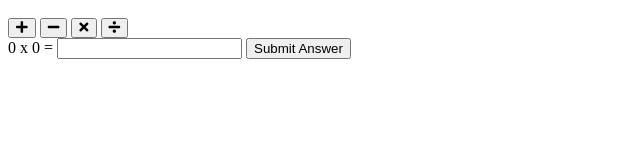
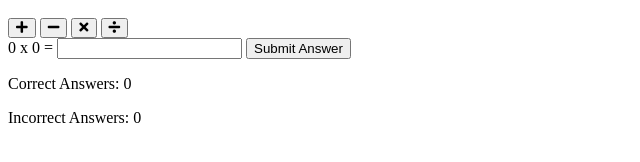
Before and after one commit to krishna0890227/Basic_Programming_Quiz, a plain HTML site: page index.html in a window 1280 px wide. Shown: the part 48-210 px from the top of the page, without its empty margins (0-640 px from the left). Drawn offline with Linux system fonts and the light colour scheme.

Commit message:
Javascript updated

```diff
--- a/index.html
+++ b/index.html
@@ -13,7 +13,6 @@
             <title>Basic Programming Quiz</title>
         </head>
         <main>
-
                 <h1 class="heading">
                     <img class="logo" src="assets/images/logo.png" alt="logo">Love Maths</h1>
                 <div class="game-area">
@@ -40,9 +39,15 @@
                         <input id="answer-box" type="number">
                         <button data-type="submit" class="btn btn--gray">Submit Answer</button>
                     </div>
+
+
+
+                </div>
+                <div class="score-area">
+                    <p class="scores">Correct Answers: <span id="correct">0</span></p>
+                    <p class="scores"> Incorrect Answers: <span id="incorrect">0</span></p>
+                </div>
+                <script src="assets/js/framework.js"></script>
         </main>
-        <footer>
-
-        </footer>
     </body>
 </html>
```
Lines whose indentation alone changed are shown as unchanged.
